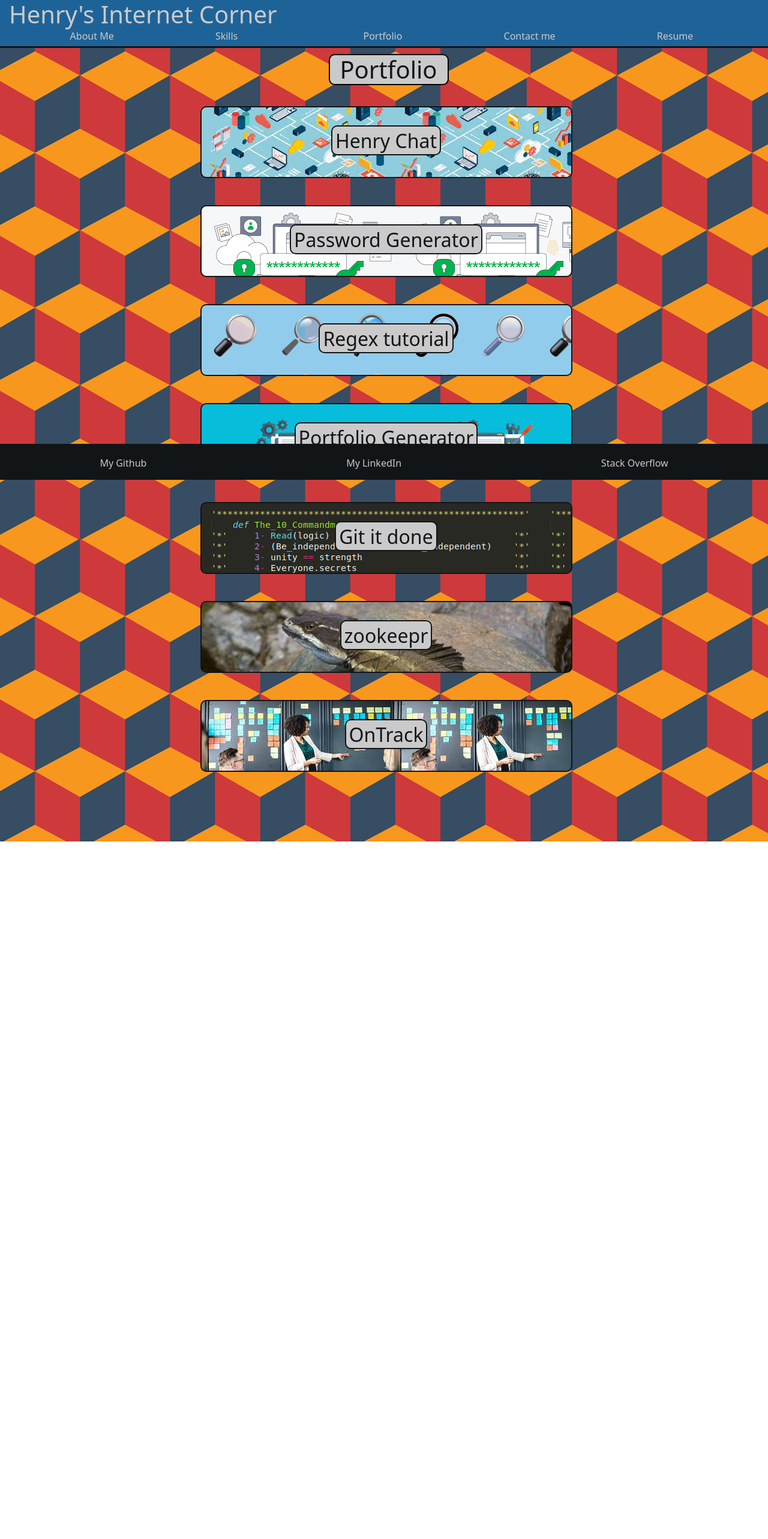
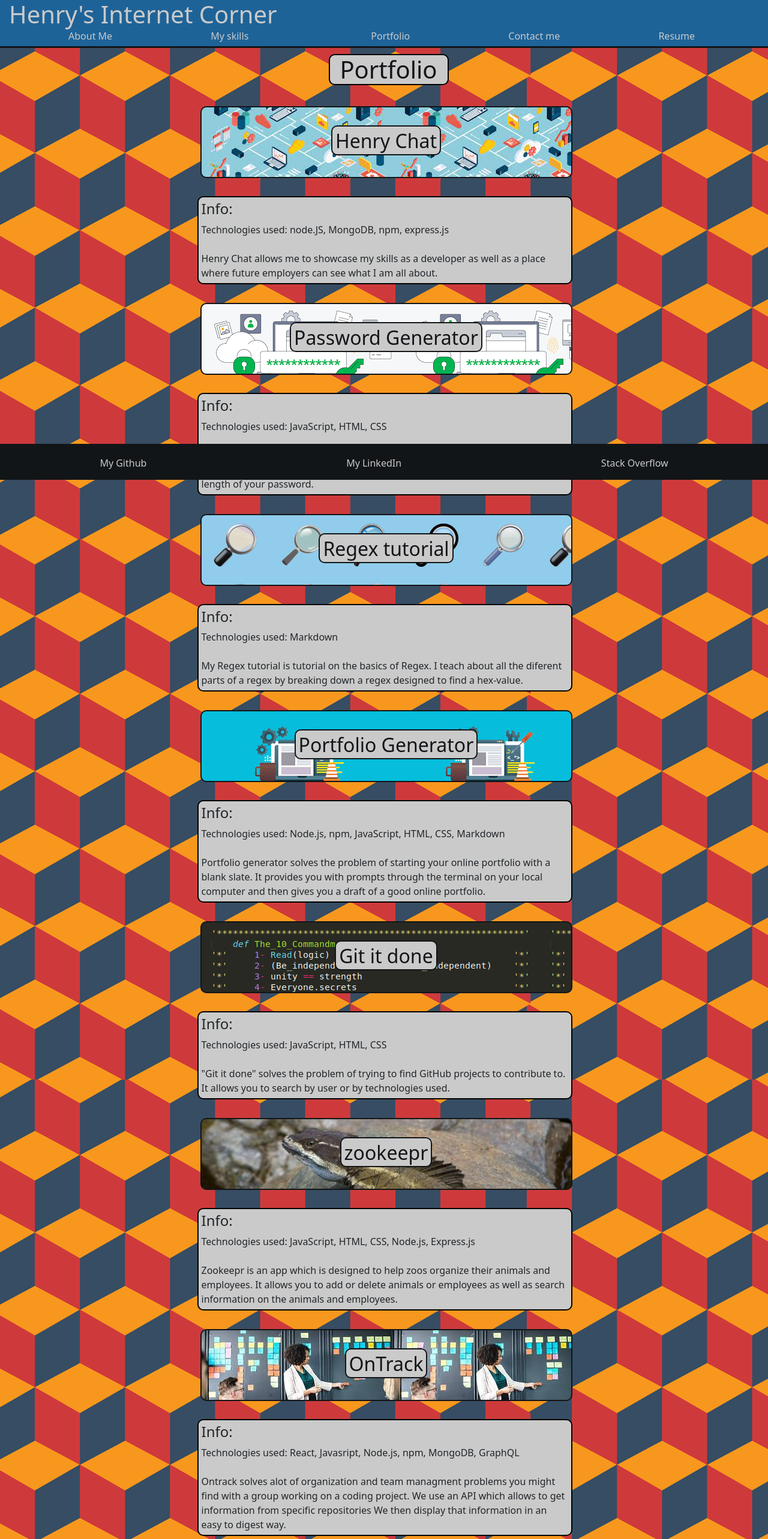
Before and after one commit to HRO0806/old-Portfolio, a React (Create React App) app: page /portfolio in a window 1280 px wide. Shown: the top 2566 px of the page at 60% size. Before the commit the page ends 1403 px from the top, so only its background shows below. Built offline with nearby package versions, Linux system fonts and the light colour scheme.

Commit message:
figured out project info

```diff
--- a/src/components/Header/Header.css
+++ b/src/components/Header/Header.css
@@ -65,6 +65,21 @@ h1 {
     margin-left: 10px;
 }
 
+@media only screen and (max-width: 611px) {
+    #portfolio{
+        margin-left: -40px;
+    }
+    #portfolio:hover{
+        margin-left: -25px;
+    }
+}
+
+@media only screen and (max-width: 505px) {
+    #portfolio{
+        margin-left: -40px;
+    }
+}
+
 @media only screen and (max-width: 450px) {
     header{
         width: 100%;
--- a/src/components/Header/index.js
+++ b/src/components/Header/index.js
@@ -14,10 +14,10 @@ function Nav() {
                     <Link className="nav-item" label="about" to="/">About Me</Link>
                 </li>
                 <li className={ListGroup} id='nav-list'>
-                    <Link className="nav-item" label="skills" to="/skills">Skills</Link>
+                    <Link className="nav-item" label="skills" to="/skills" id="skills">My skills</Link>
                 </li>
                 <li className={ListGroupItem} id='animate-two'>
-                    <Link className="nav-item" label="portfolio" to="/portfolio">Portfolio</Link>
+                    <Link className="nav-item" label="portfolio" to="/portfolio" id="portfolio">Portfolio</Link>
                 </li>
                 <li className={ListGroupItem} id='animate-three'>
                     <Link className="nav-item" label="contact" to="/contact">Contact me</Link>
--- a/src/components/Portfolio/Portfolio.css
+++ b/src/components/Portfolio/Portfolio.css
@@ -95,9 +95,22 @@
     color: #131518;
 }
 
+.project-info{
+    background-color: #cacaca;
+    padding: 5px;
+    border: solid 2px #000000;
+    border-radius: 10px;
+    margin-left: 25px;
+    margin-right: 15px;
+    width: 625px;
+}
+
 @media only screen and (max-width: 665px) {
     .project{
         width: 450px;
+    }
+    .project-info{
+        width: 455px;
     }
 }
 
@@ -105,11 +118,18 @@
     .project{
         width: 350px;
     }
+    .project-info{
+        width: 355px;
+    }
+
 }
 
 @media only screen and (max-width: 375px) {
     .project{
         margin-left: 23px;
+    }
+    .project-info{
+        width: 350px;
     }
 }
 
@@ -117,4 +137,7 @@
     .project{
         width: 300px;
     }
+    .project-info{
+        width: 300px;
+    }
 }
--- a/src/components/Portfolio/index.js
+++ b/src/components/Portfolio/index.js
@@ -2,6 +2,7 @@ import React from 'react';
 import './Portfolio.css';
 
 function Portfolio() {
+
     return(
         <div label="portfolio" className="portfolio">
             <div className='portfolio-title-container'>
@@ -16,6 +17,15 @@ function Portfolio() {
                                 </div>
                         </div>
                      </a>
+                     <div className="project-info-container">
+                         <p className="project-info">
+                             <h4>Info:</h4>
+                             Technologies used: node.JS, MongoDB, npm, express.js<br></br>
+                             <br></br>
+                             Henry Chat allows me to showcase my skills as a developer as well as
+                             a place where future employers can see what I am all about.
+                         </p>
+                     </div>
                 </li>
                 <li>
                     <a className='portfolio-anchor' href="https://hro0806.github.io/Password-generator/" target="_blank">
@@ -25,6 +35,16 @@ function Portfolio() {
                             </div>
                         </div>
                      </a>
+                     <div className="project-info-container">
+                         <p className="project-info">
+                             <h4>Info:</h4>
+                             Technologies used: JavaScript, HTML, CSS<br></br>
+                             <br></br>
+                             Password Generator solves the problem of comming up with
+                              new, unique, and secure passwords. You can choose which type of
+                              characters to include as well the length of your password.
+                         </p>
+                     </div>
                 </li>
                 <li>
                     <a className='portfolio-anchor' href="https://github.com/HRO0806/Regex-tutorial" target="_blank">
@@ -34,6 +54,16 @@ function Portfolio() {
                             </div>
                         </div>
                      </a>
+                     <div className="project-info-container">
+                         <p className="project-info">
+                             <h4>Info:</h4>
+                             Technologies used: Markdown<br></br>
+                             <br></br>
+                             My Regex tutorial is tutorial on the basics of Regex. I teach about all the
+                             diferent parts of a regex by breaking down a regex designed to find a
+                             hex-value.
+                         </p>
+                     </div>
                 </li>
                 <li>
                     <a className='portfolio-anchor' href="https://github.com/HRO0806/portfolio-generator" target="_blank">
@@ -43,6 +73,17 @@ function Portfolio() {
                             </div>
                         </div>
                      </a>
+                     <div className="project-info-container">
+                         <p className="project-info">
+                             <h4>Info:</h4>
+                             Technologies used: Node.js, npm, JavaScript, HTML, CSS, Markdown<br></br>
+                             <br></br>
+                            Portfolio generator solves the problem of starting your
+                             online portfolio with a blank slate. It provides you with prompts
+                             through the terminal on your local computer and then gives you a
+                             draft of a good online portfolio.
+                         </p>
+                     </div>
                 </li>
                 <li>
                     <a className='portfolio-anchor' href="https://hro0806.github.io/git-it-done/" target="_blank">
@@ -52,6 +93,16 @@ function Portfolio() {
                             </div>
                         </div>
                      </a>
+                     <div className="project-info-container">
+                         <p className="project-info">
+                             <h4>Info:</h4>
+                             Technologies used: JavaScript, HTML, CSS<br></br>
+                             <br></br>
+                             "Git it done" solves the problem of trying to find GitHub
+                             projects to contribute to. It allows you to search by user or by
+                             technologies used.
+                         </p>
+                     </div>
                 </li>
                 <li>
                     <a className='portfolio-anchor' href="https://thawing-atoll-05671.herokuapp.com/" target="_blank">
@@ -61,6 +112,15 @@ function Portfolio() {
                             </div>
                         </div>
                      </a>
+                     <div className="project-info-container">
+                         <p className="project-info">
+                             <h4>Info:</h4>
+                             Technologies used: JavaScript, HTML, CSS, Node.js, Express.js<br></br>
+                             <br></br>
+                             Zookeepr is an app which is designed to help zoos organize their animals and employees.
+                             It allows you to add or delete animals or employees as well as search information on the animals and employees.
+                         </p>
+                     </div>
                 </li>
                 <li>
                     <a className='portfolio-anchor' href="https://group2-ontrack.herokuapp.com/" target="_blank">
@@ -70,6 +130,17 @@ function Portfolio() {
                             </div>
                         </div>
                      </a>
+                     <div className="project-info-container">
+                         <p className="project-info">
+                             <h4>Info:</h4>
+                             Technologies used: React, Javasript, Node.js, npm, MongoDB, GraphQL<br></br>
+                             <br></br>
+                             Ontrack solves alot of organization and team managment problems
+                             you might find with a group working on a coding project. We use
+                             an API which allows to get information from specific repositories
+                             We then display that information in an easy to digest way.
+                         </p>
+                     </div>
                 </li>
             </ul>
         </div>
```
